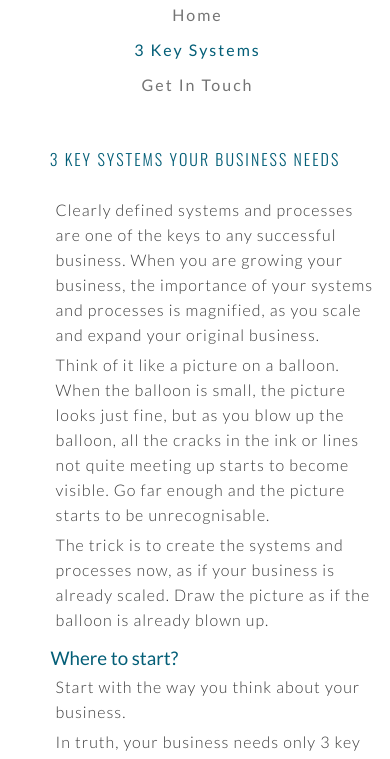
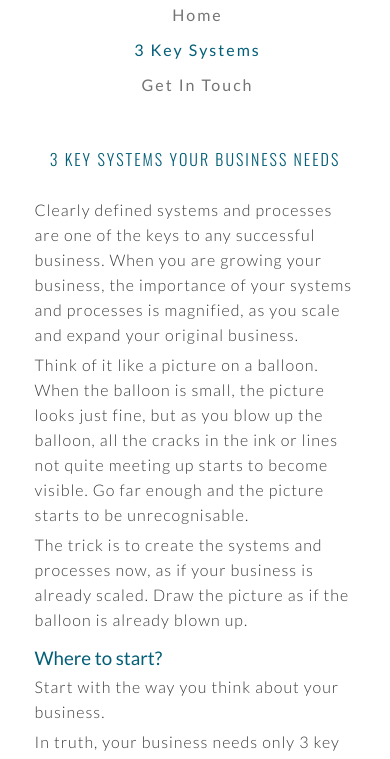
Before and after one commit to pieterkdevilliers/barefoot-business-book, a plain HTML site: page 3-key-systems.html in a window 390 px wide. Shown: the part 78-837 px from the top of the page. Drawn offline with nearby package versions, Linux system fonts and the light colour scheme.

Commit message:
Set body content margin l&r to 0 for tks and get in touch

```diff
--- a/assets/css/style.css
+++ b/assets/css/style.css
@@ -1223,8 +1223,22 @@ body {
         width: 100%;
     }
 
+    #tks-article div {
+        margin-left: 0;
+        margin-right: 0;
+    }
+
+    #tks-article p {
+        font-weight: 300;
+        margin: 5px 0;
+        line-height: 25px;
+        letter-spacing: 1px;
+    }
+
     #get-in-touch {
         height: 3550px;
+        margin-left: 0;
+        margin-right: 0;
     }
 
     #podcast-covers img {
```
